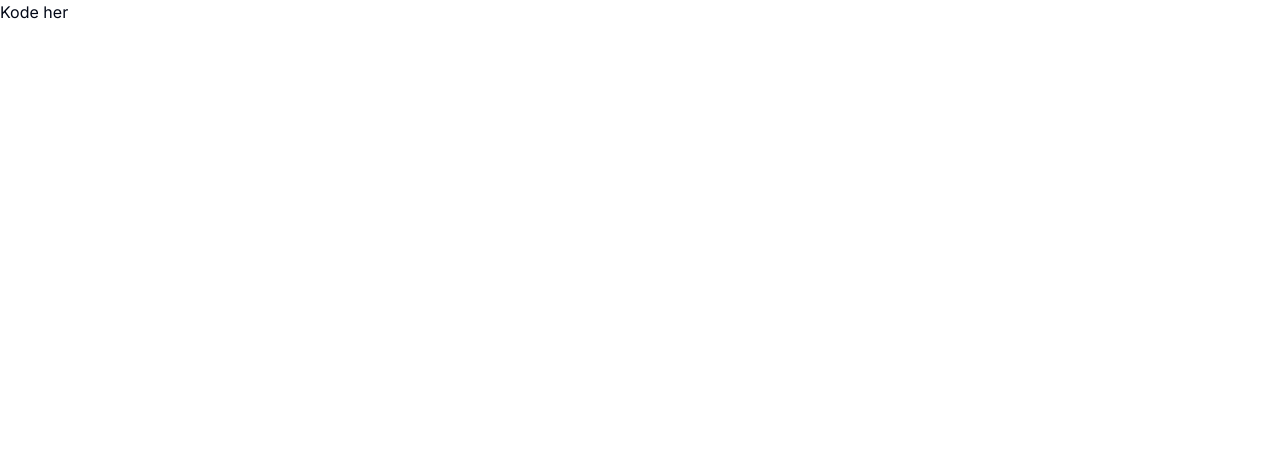
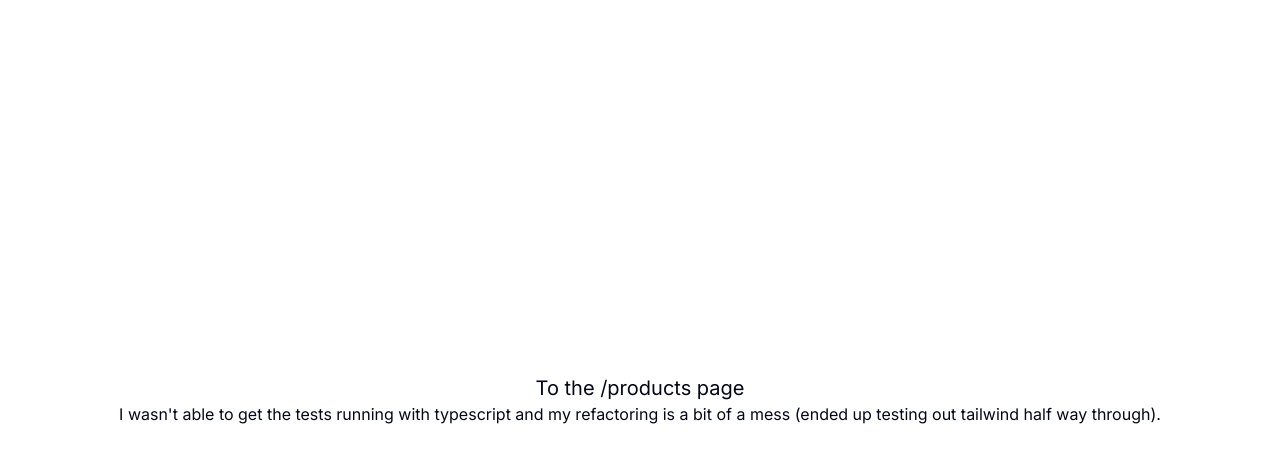
Before and after one commit to sammish93/uke40oppgave, a Next.js app: page / in a window 1280 px wide. Shown: the top 462 px of the page. Built offline with nearby package versions, Linux system fonts and the light colour scheme.

Commit message:
added home screen text to project

```diff
--- a/src/app/page.tsx
+++ b/src/app/page.tsx
@@ -1,3 +1,14 @@
 export default function Home() {
-  return <div>Kode her</div>
+  return (
+    <div className="flex h-screen flex-col items-center justify-center">
+      <a href="./products" className="text-center text-xl hover:text-blue-600">
+        To the /products page
+      </a>
+      <p>
+        I wasn't able to get the tests running with typescript and my
+        refactoring is a bit of a mess (ended up testing out tailwind half way
+        through).
+      </p>
+    </div>
+  )
 }
```
